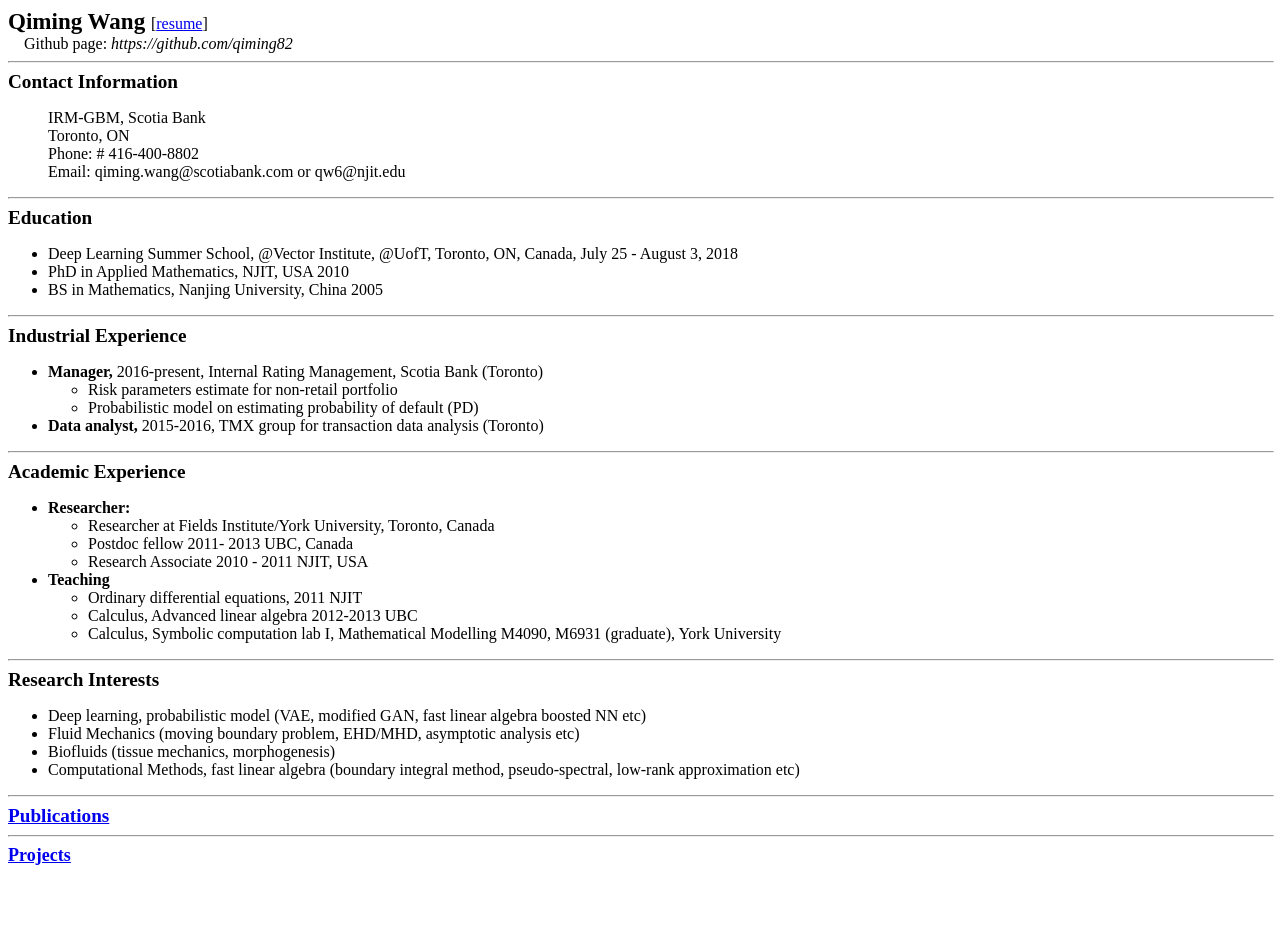
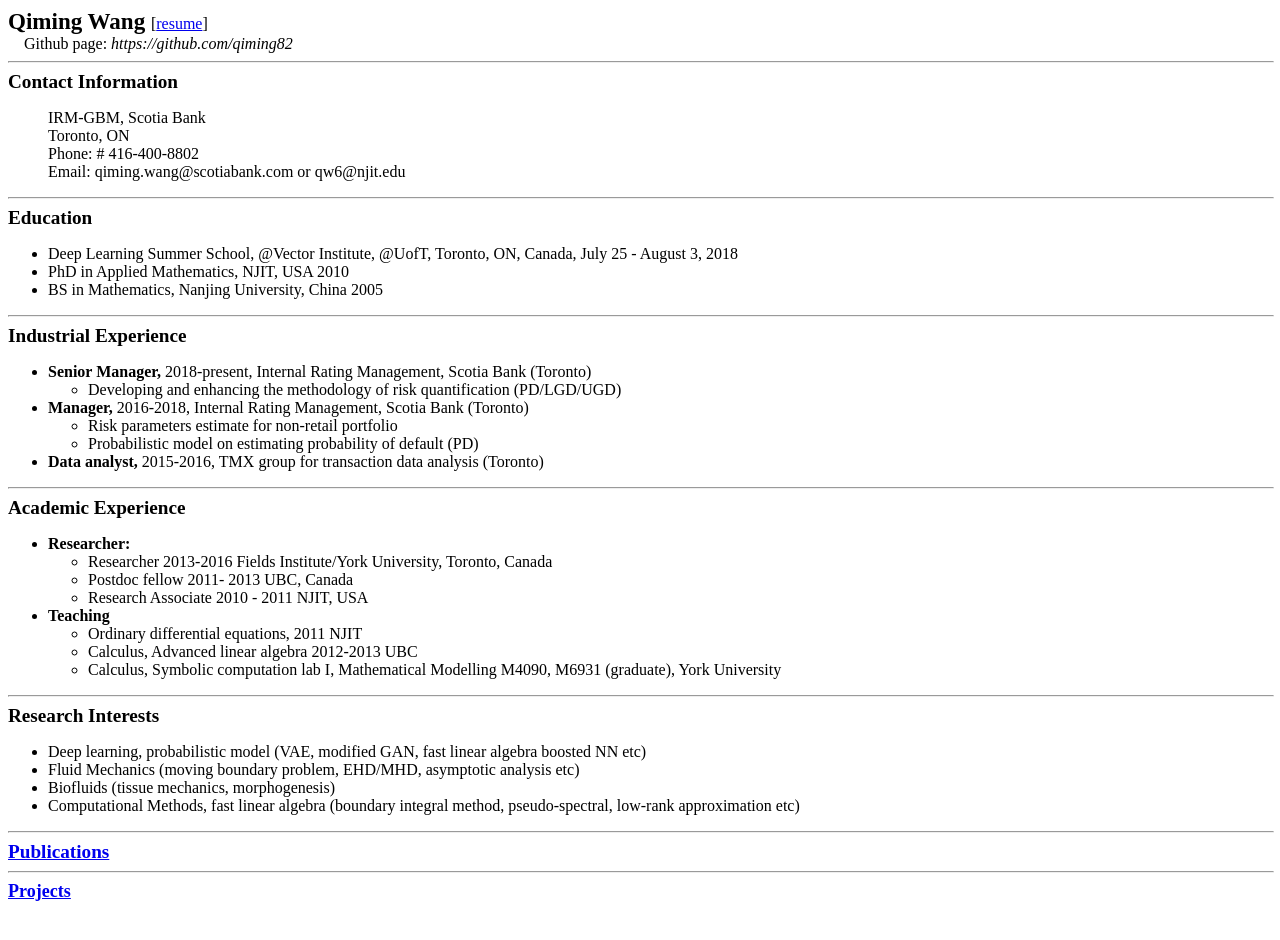
Before and after one commit to qiming82/qiming82.github.io, a plain HTML site: page index.html in a window 1280 px wide. Drawn offline with Linux system fonts and the light colour scheme.

Commit message:
Add files via upload

```diff
--- a/index.html
+++ b/index.html
@@ -27,8 +27,15 @@
     <hr width="100%" size="2"><small><big><b><big>Industrial Experience<br>
           </big></b></big></small>
     <ul>
-      <li><b>Manager, </b>2016-present, Internal Rating Management,
-        Scotia Bank (Toronto)</li>
+      <li><b>Senior Manager, </b>2018-present, Internal Rating
+        Management, Scotia Bank (Toronto)</li>
+      <ul>
+        <li>Developing and enhancing the methodology of risk
+          quantification (PD/LGD/UGD)<br>
+        </li>
+      </ul>
+      <li><b>Manager, </b>2016-2018, Internal Rating Management, Scotia
+        Bank (Toronto)</li>
       <ul>
         <li>Risk parameters estimate for non-retail portfolio</li>
         <li>Probabilistic model on estimating probability of default
@@ -44,8 +51,8 @@
     <ul>
       <li><b>Researcher:</b></li>
       <ul>
-        <li>Researcher at Fields Institute/York University, Toronto,
-          Canada<br>
+        <li>Researcher 2013-2016 Fields Institute/York University,
+          Toronto, Canada<br>
         </li>
         <li>Postdoc fellow 2011- 2013 UBC, Canada<br>
         </li>
```
Also changed, not shown: 1 other file.
